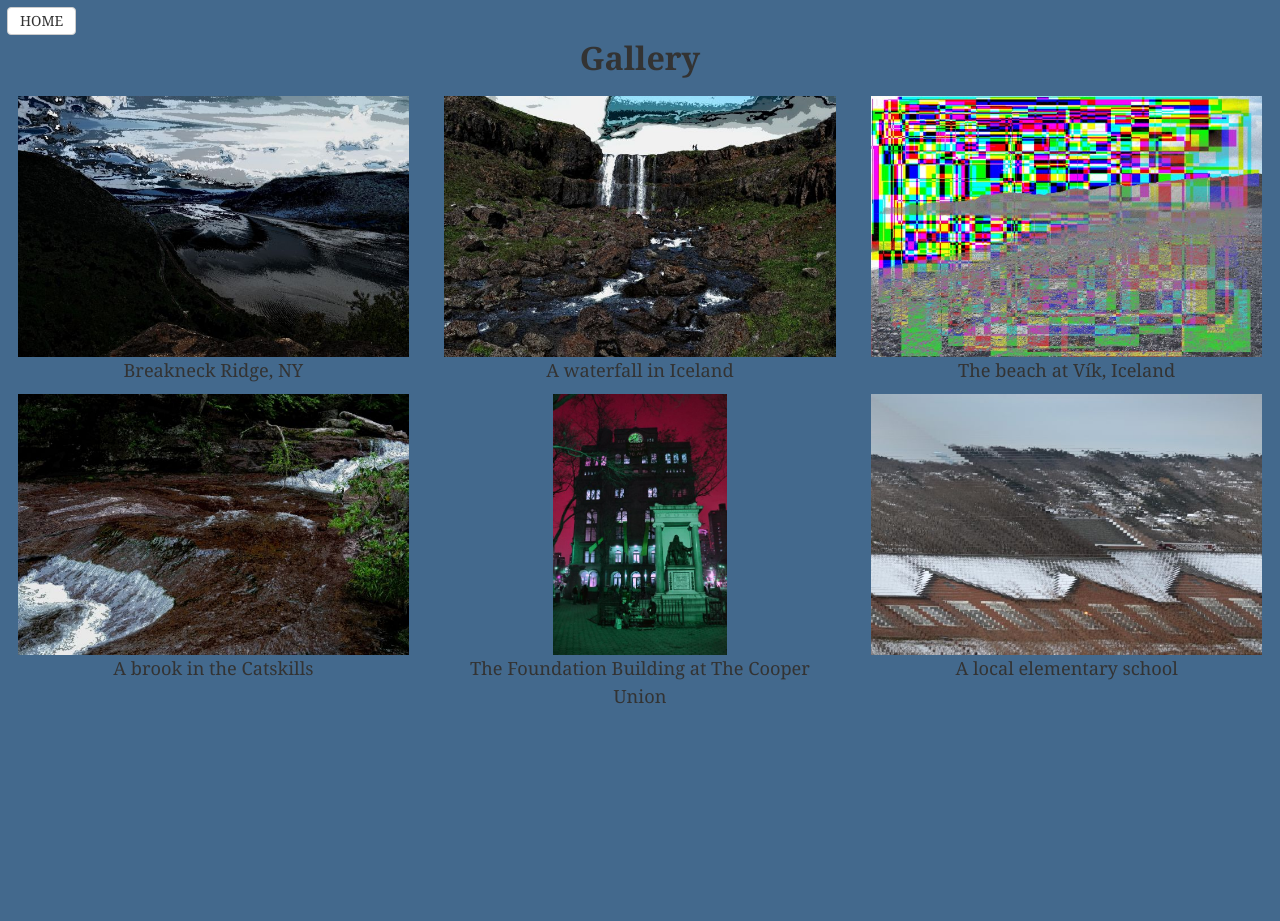
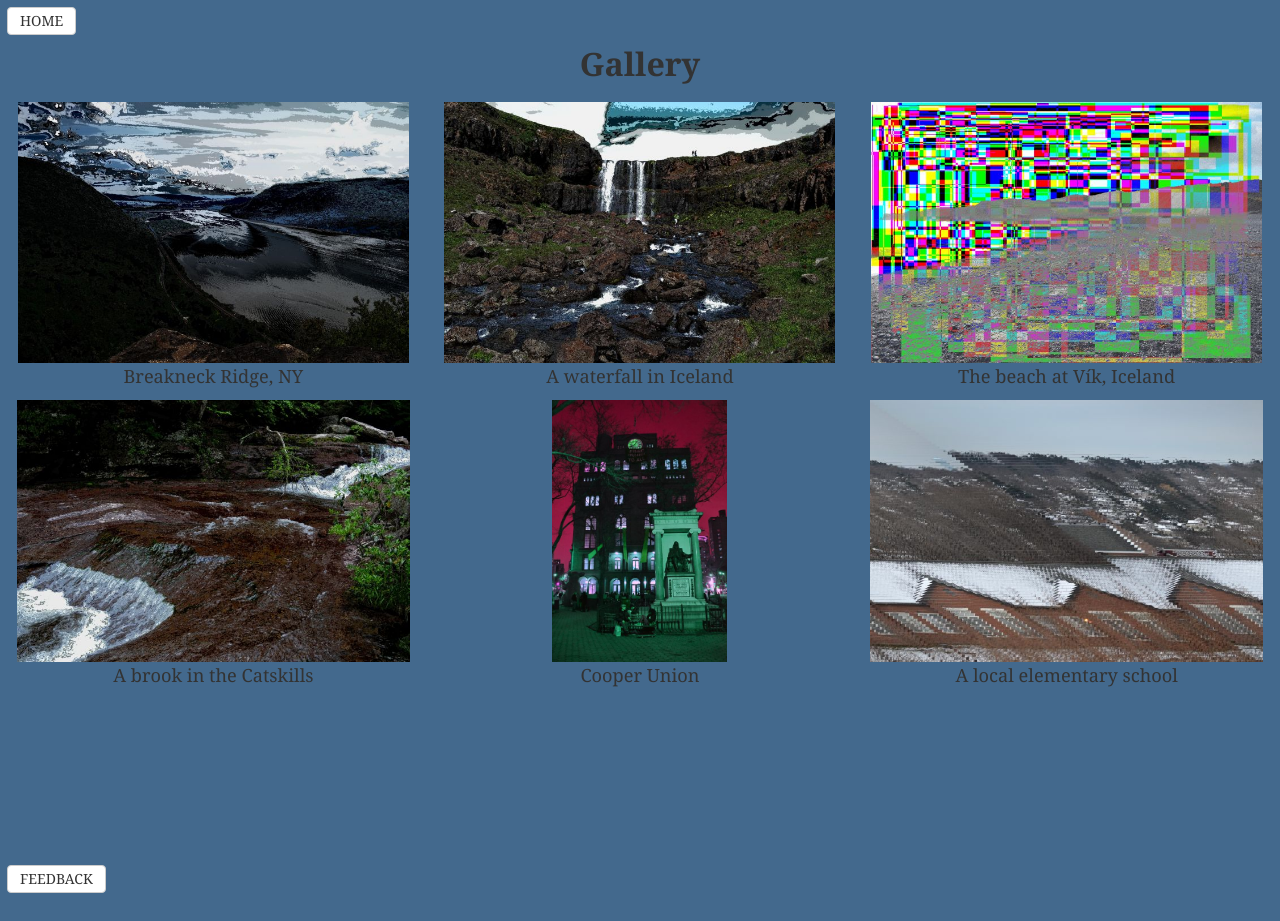
Before and after one commit to thomkrillis/thomkrillis.github.io, a Jekyll site: the page built from gallery/index.html, in a window 1280 px wide. Built offline with Jekyll 4.4.1, drawn with Linux system fonts in a browser that asks for light colours; nearby versions of some CDN libraries; before the commit the page ends 900 px from its top, so only the background shows below that.

Commit message:
Add feedback modal and small changes

```diff
--- a/_data/images.yml
+++ b/_data/images.yml
@@ -12,7 +12,7 @@
   caption: A brook in the Catskills
 - url: /img/images/5.jpg
   gallery: /img/images/5-gallery.jpg
-  caption: The Foundation Building at The Cooper Union
+  caption: Cooper Union
 - url: /img/images/6.jpg
   gallery: /img/images/6-gallery.jpg
   caption: A local elementary school
--- a/_includes/footer.html
+++ b/_includes/footer.html
@@ -1,2 +1,37 @@
+        <button class="btn btn-default feedback-button" data-toggle="modal" data-target="#feedback">FEEDBACK</button>
     </body>
+    <div id="feedback" class="modal fade">
+        <div class="modal-dialog">
+            <div class="modal-content">
+                <div class="modal-header">
+                    <button type="button" class="close" data-dismiss="modal" aria-label="Close"><span aria-hidden="true">&times;</span></button>
+                    <h4 class="modal-title">Let me know what you think.</h4>
+                </div>
+                <div id="modal-body" class="modal-body">
+                    <script type="text/javascript">var submitted=false;</script>
+                    <iframe name="hidden_iframe" id="hidden_iframe" style="display:none;" onload="
+                        if(submitted) {
+                            document.getElementById('modal-body').style.display = 'none';
+                            document.getElementById('thanks').style.display = 'block';
+                        }">
+                    </iframe>
+                    <form action="https://docs.google.com/forms/d/16FCHixWVN1yf9z-nGGxse-Vzjl8WZ9NEvpNoIdY1p10/formResponse" method="POST" id="ss-form" target="hidden_iframe" onsubmit="submitted=true;">
+                        <div class="form-group">
+                            <label for="exampleInputEmail1">Name / Contact Info</label>
+                            <input type="text" class="form-control" name="entry.988136601" id="entry_988136601" placeholder="Name / Contact Info">
+                        </div>
+                        <div class="form-group">
+                            <label for="exampleInputPassword1">Feedback</label>
+                            <textarea class="form-control" rows="5" name="entry.1307430524" id="entry_1307430524" placeholder="Feedback"></textarea>
+                        </div>
+                    <input type="submit" class="btn btn-primary" id="ss-submit">
+                    <button type="button" class="btn btn-default" data-dismiss="modal">Close</button>
+                    </form>
+                </div>
+                <div id="thanks" class="modal-footer" style="display:none;">
+                    <h1>Thanks a lot.</h1>
+                </div>
+            </div><!-- /.modal-content -->
+        </div><!-- /.modal-dialog -->
+    </div><!-- /.modal -->
 </html>
--- a/_includes/header.html
+++ b/_includes/header.html
@@ -23,8 +23,8 @@
         <link rel="icon" type="image/png" href="/img/favicon-32x32.png" sizes="32x32">
         <link rel="stylesheet" type="text/css" href="//maxcdn.bootstrapcdn.com/bootstrap/3.3.1/css/bootstrap.min.css">
         <link rel="stylesheet" type="text/css" href="/css/main.css">
+        <script src="//code.jquery.com/jquery-2.1.3.min.js"></script>
         <script src="//maxcdn.bootstrapcdn.com/bootstrap/3.3.1/js/bootstrap.min.js"></script>
-        <script src="//code.jquery.com/jquery-2.1.3.min.js"></script>
         <script>
             (function(i,s,o,g,r,a,m){i['GoogleAnalyticsObject']=r;i[r]=i[r]||function(){(i[r].q=i[r].q||[]).push(arguments)},i[r].l=1*new Date();a=s.createElement(o),m=s.getElementsByTagName(o)[0];a.async=1;a.src=g;m.parentNode.insertBefore(a,m)})(window,document,'script','//www.google-analytics.com/analytics.js','ga');
             ga('create', 'UA-58166723-1', 'auto');
--- a/css/main.css
+++ b/css/main.css
@@ -14,6 +14,24 @@
         margin: 0 0 0.67em 0;
     }
 
+    .home-button {
+        position: fixed;
+        top: 0;
+        left: 0;
+        font: 3.0em/100% 'Georgia';
+        margin: 0.5em;
+        z-index: 1;
+    }
+
+    .feedback-button {
+        position: fixed;
+        left: 0;
+        bottom: 0;
+        font: 3.0em/100% 'Georgia';
+        margin: 0.5em;
+        margin-top: -0.8em;
+        z-index: 1;
+    }
     /* HOMEPAGE */
     .center-wrapper {
         text-align: center;
@@ -27,22 +45,23 @@
     }
 
     /* GALLERY */
-    .home-button {
-        position: relative;
-        font: 3.0em/100% 'Georgia';
-        margin: 0.5em;
-    }
-
     .gallery-image {
         display: block;
         margin: auto;
         max-width: 100%;
-        max-height: 20.4vw;
+        height: 20.4vw;
+        background-size: contain;
+        background-repeat: no-repeat;
+        background-position: center;
     }
 
     .image-wrapper p {
         text-align: center;
         font: 2.3em/150% 'Georgia';
+    }
+
+    .gallery-buffer {
+        height: 8em;
     }
 }
 
@@ -53,15 +72,19 @@
         font-size: 3.0em;
     }
 
+    .home-button, .feedback-button {
+        font-size: 2.0em;
+    }
+
     /* HOMEPAGE */
 
     /* GALLERY */
-    .home-button {
+    .image-wrapper p {
         font-size: 2.0em;
     }
 
-    .image-wrapper p {
-        font-size: 2.0em;
+    .gallery-buffer {
+        height: 6em;
     }
 }
 
@@ -72,15 +95,19 @@
         font-size: 2.3em;
     }
 
+    .home-button, .feedback-button {
+        font-size: 1.0em;
+    }
+
     /* HOMEPAGE */
 
     /* GALLERY */
-    .home-button {
-        font-size: 1.0em;
+    .image-wrapper p {
+        font-size: 1.3em;
     }
 
-    .image-wrapper p {
-        font-size: 1.3em;
+    .gallery-buffer {
+        height: 5em;
     }
 }
 
@@ -96,6 +123,6 @@
 
     /* GALLERY */
     .gallery-image {
-        max-height: 31.3vw;
+        height: 31.3vw;
     }
 }
--- a/gallery/index.html
+++ b/gallery/index.html
@@ -5,12 +5,14 @@
     </head>
     <body>
         <a href="/" class="btn btn-default home-button">HOME</a>
-        <h1>Gallery</h1>
+        <h1 style="margin-top: 1.5em">Gallery</h1>
         {% for image in site.data.images %}
             <div class="image-wrapper col-lg-4 col-sm-6 col-xs-12 item">
                 <a href="{{image.url}}">
-                    <img class="gallery-image" src="{{image.gallery}}"></img>
+                    <div class="gallery-image" style="background-image:url('{{image.gallery}}');"></div>
                 </a>
                 <p>{{image.caption}}</p>
             </div>
         {% endfor %}
+        <div class="clearfix"></div>
+        <div class="gallery-buffer"></div>
```
